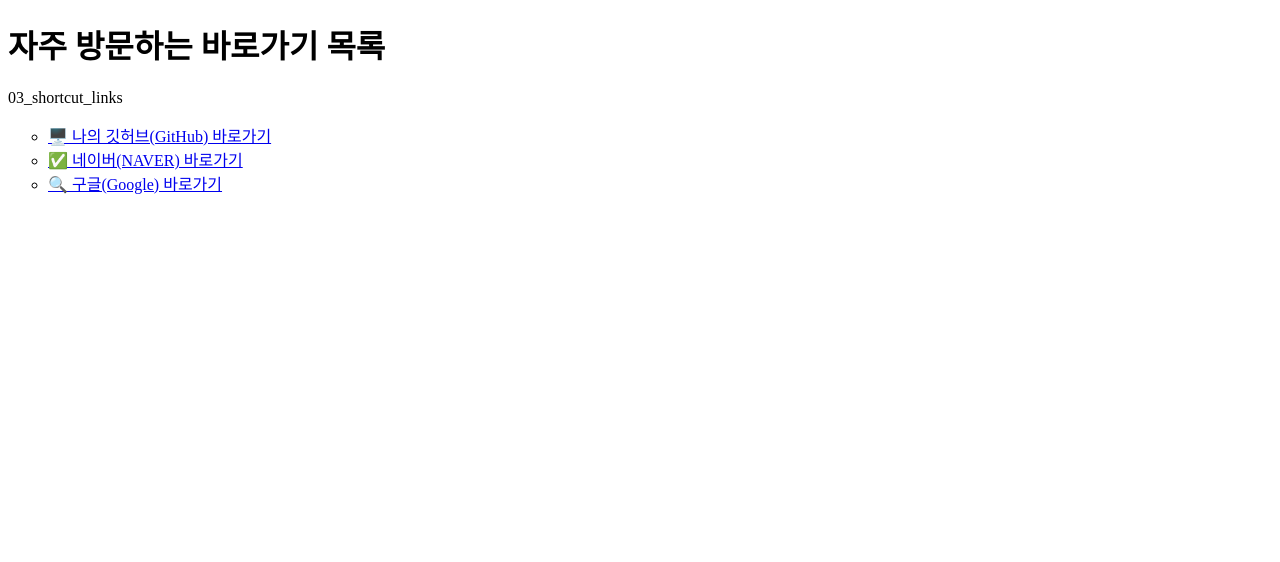
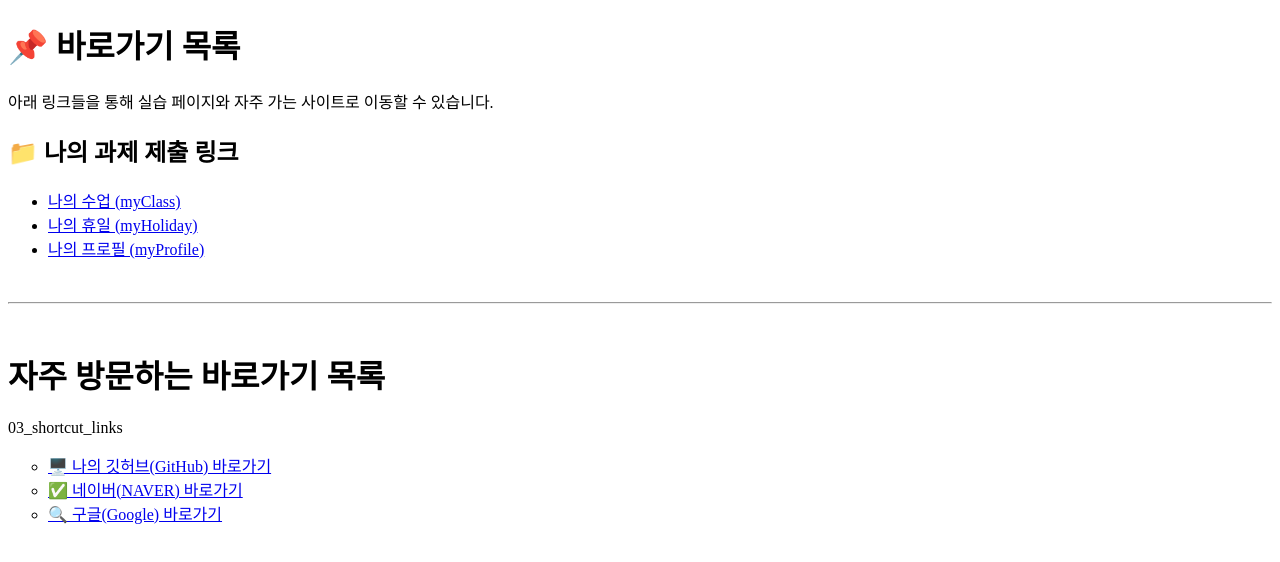
Before and after one commit to rickkw10-afk/SKALA-FRONT, a plain HTML site: page 과제 제출/03_shortcut_links.html in a window 1280 px wide. Drawn offline with Linux system fonts and the light colour scheme.

Commit message:
03 링크 수정

```diff
--- a/과제 제출/03_shortcut_links.html
+++ b/과제 제출/03_shortcut_links.html
@@ -6,6 +6,25 @@
     <title>바로가기</title>
 </head>
 <body>
+
+    <h1>📌 바로가기 목록</h1>
+    <p>아래 링크들을 통해 실습 페이지와 자주 가는 사이트로 이동할 수 있습니다.</p>
+
+    <h2>📁 나의 과제 제출 링크</h2>
+    <ul>
+        <li>
+            <a href="01_web_workflow.html">나의 수업 (myClass)</a>
+        </li>
+        <li>
+            <a href="holiday.html">나의 휴일 (myHoliday)</a>
+        </li>
+        <li>
+            <a href="02_my_intro_page.html">나의 프로필 (myProfile)</a>
+        </li>
+    </ul>
+
+    <br>
+    <hr> <br>
 
     <h1>자주 방문하는 바로가기 목록</h1>
     <p>03_shortcut_links</p>
```
Also changed, not shown: 과제 제출/01_web_workflow.html (renamed from 과제 제출/01_web_workhflow.html).
